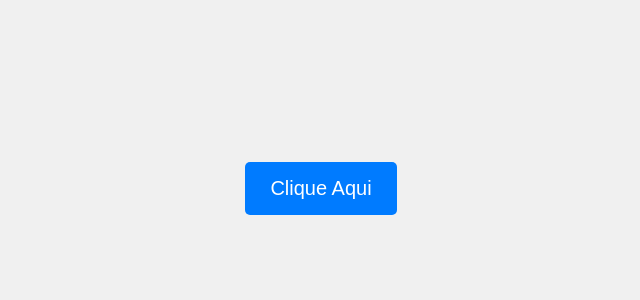
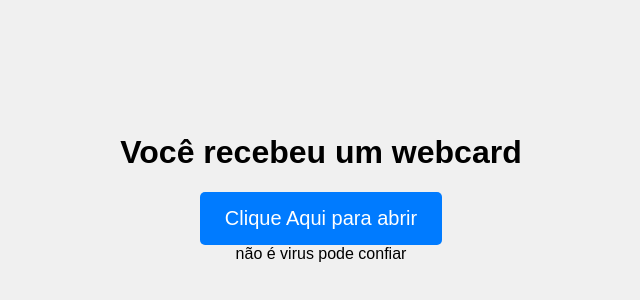
Before and after one commit to rafaelzao14/card-valentine-day, a plain HTML site: page page1.html in a window 1280 px wide. Shown: the part 212-512 px from the top of the page, without its empty margins (319-959 px from the left). Drawn offline with Linux system fonts and the light colour scheme.

Commit message:
first commit

```diff
--- a/page1.html
+++ b/page1.html
@@ -9,6 +9,7 @@
             display: flex;
             justify-content: center;
             align-items: center;
+            flex-direction: column;
             height: 100vh;
             margin: 0;
             font-family: Arial, sans-serif;
@@ -30,7 +31,9 @@
     </style>
 </head>
 <body>
-    <button onclick="redirectToImagePage()">Clique Aqui</button>
+    <h1> Você recebeu um webcard</h1>
+    <button onclick="redirectToImagePage()">Clique Aqui para abrir</button>
+    <quote>não é virus pode confiar</quote>
     <script>
         function redirectToImagePage() {
             window.location.href = "image.html";
```
